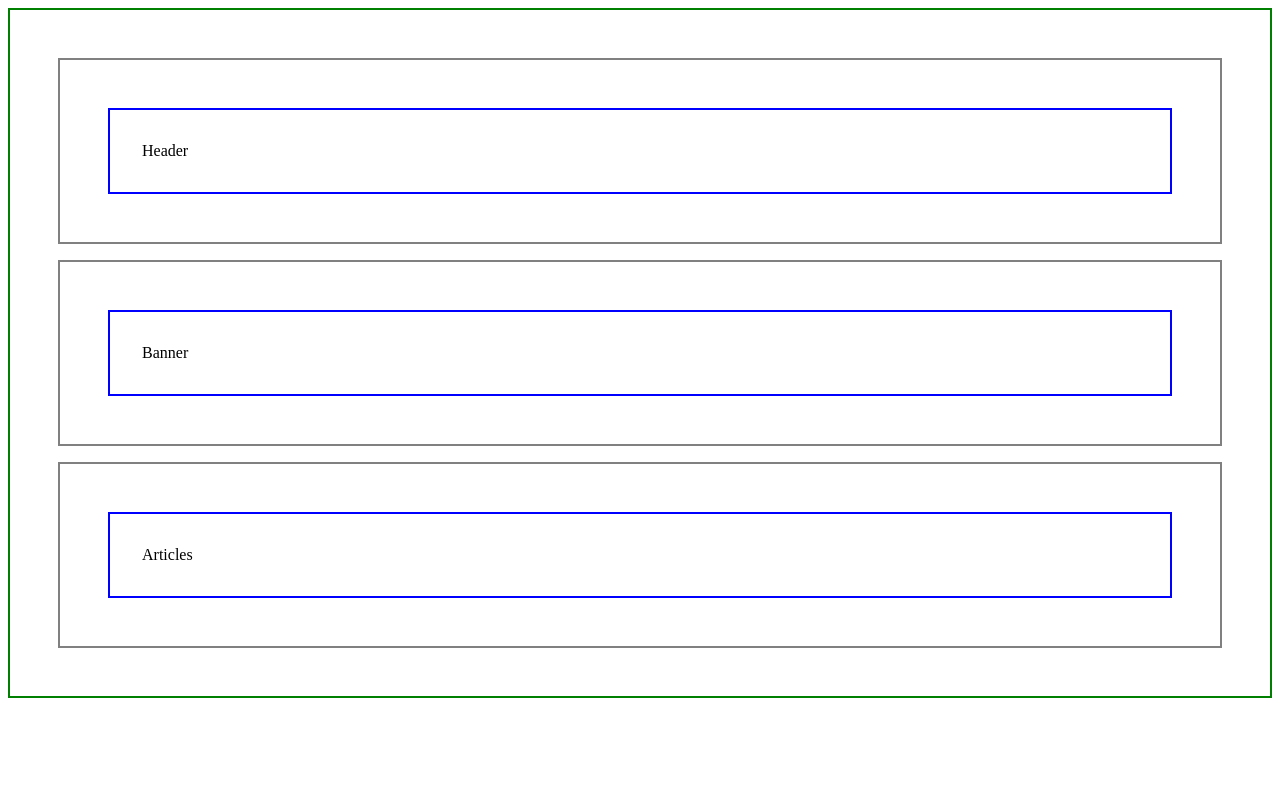
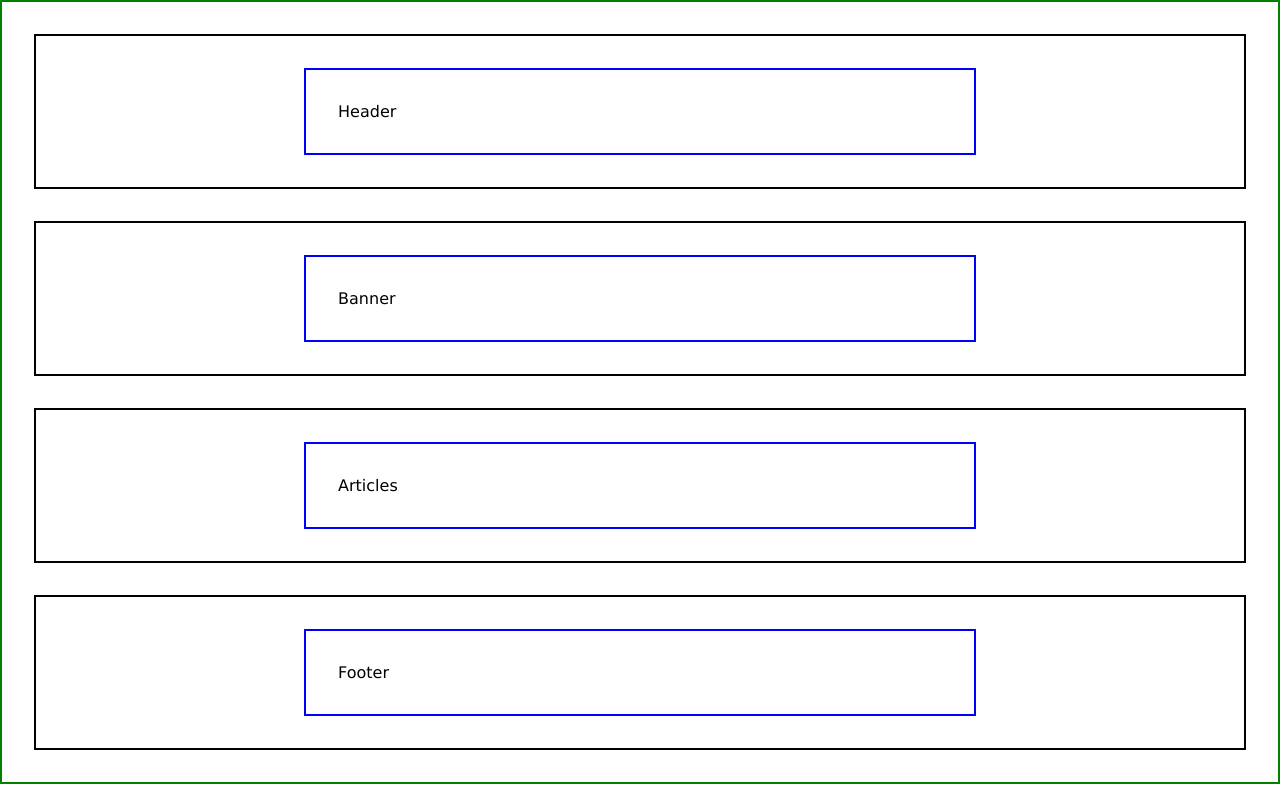
Before and after one commit to denniesia/practice_css_html, a plain HTML site: page typography-more-exc/layout-section-and-wrapper/version1/version2/section-wrapper.html in a window 1280 px wide. Drawn offline with Linux system fonts and the light colour scheme.

Commit message:
more solutions section and wrapper

```diff
--- a/typography-more-exc/layout-section-and-wrapper/version1/version2/section-wrapper.css
+++ b/typography-more-exc/layout-section-and-wrapper/version1/version2/section-wrapper.css
@@ -1,16 +1,29 @@
-section {
-    padding: 2em;
-    border: 2px solid green;
+* {
+    padding: 0;
+    margin: 0;
+    box-sizing: border-box;
 }
 
-.outer {
+body {
+    font-family: Verdana, Geneva, Tahoma, sans-serif;
+    border: 2px solid green;
     padding: 2em;
-    border: 2px solid gray;
-    margin: 1em;
 }
 
-.inner {
+.section  {
+    border: 2px solid black;
     padding: 2em;
+
+}
+
+.section:not(:first-child) {
+    margin-top: 2em;
+}
+
+.section .wrapper {
     border: 2px solid blue;
-    margin: 1em;
+    padding: 2em;
+    max-width: 66ch;
+    margin: 0 auto;
+
 }
--- a/typography-more-exc/layout-section-and-wrapper/version1/version2/section-wrapper.html
+++ b/typography-more-exc/layout-section-and-wrapper/version1/version2/section-wrapper.html
@@ -7,25 +7,31 @@
     <link rel="stylesheet" href="section-wrapper.css">
 </head>
 <body>
-    <section>
-        <div class="outer">
-            <div class="inner">
-                <span>Header</span>
-            </div>
+
+    <header class="section section-header">
+        <div class="wrapper">
+            <p>Header</p>
         </div>
+    </header>
 
-        <div class="outer">
-            <div class="inner">
-                <span>Banner</span>
-            </div>
+    <section class="section section-banner">
+        <div class="wrapper">
+            <p>Banner</p>
         </div>
+    </section>
 
-        <div class="outer">
-            <div class="inner">
-                <span>Articles</span>
-            </div>
+    <section class="section section-articles">
+        <div class="wrapper">
+            <p>Articles</p>
         </div>
+    </section>
 
-    </section>
+    <footer class="section section-footer">
+        <div class="wrapper">
+            <p>Footer</p>
+        </div>
+    </footer>
+
+
 </body>
 </html>
```
